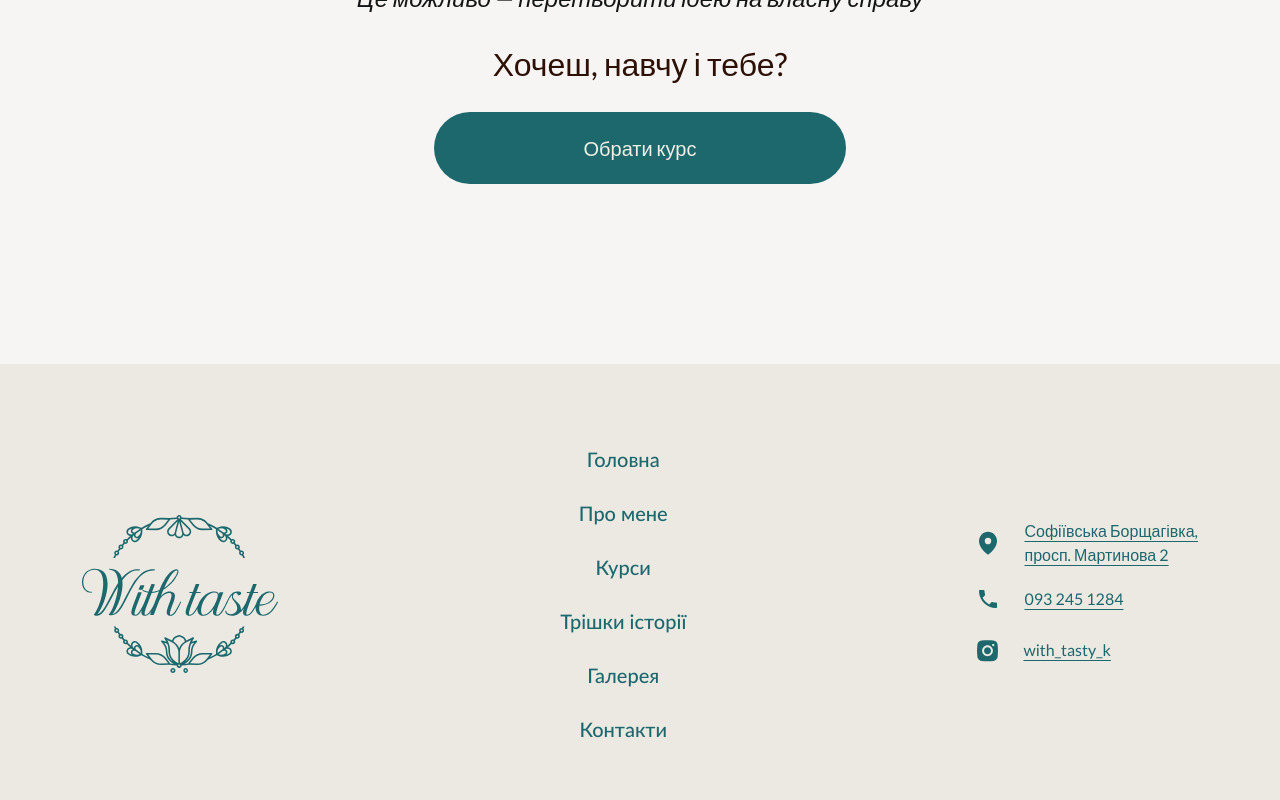
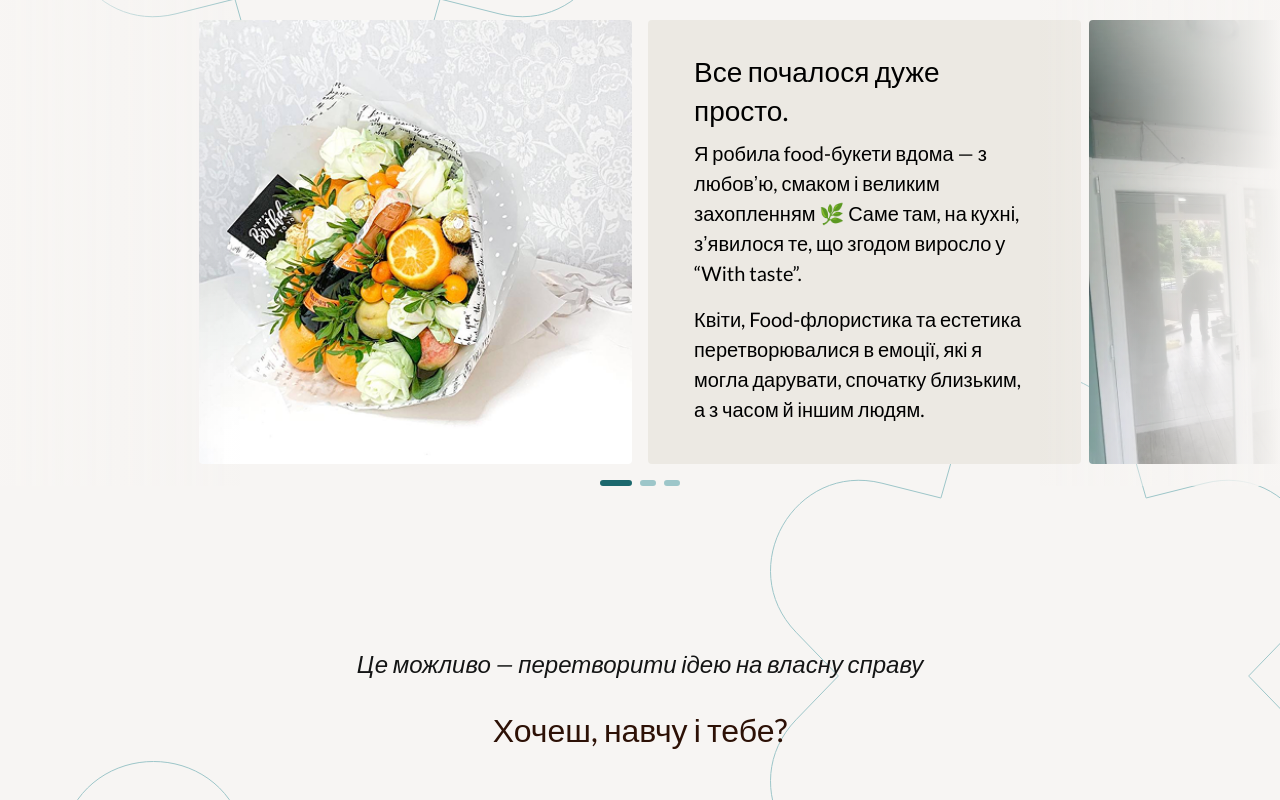
Before and after one commit to 7flowsstudio/floristics_agency, a Next.js app: page /history in a window 1280 px wide. Shown: the part 220-1020 px from the top of the page. Built offline with nearby package versions, Linux system fonts and the light colour scheme.

Commit message:
feat: add history page

```diff
--- a/src/app/(about-style)/about/page.tsx
+++ b/src/app/(about-style)/about/page.tsx
@@ -3,18 +3,18 @@ import InstagramInfo from '@/components/sections/InstagramInfo';
 import { about } from '@/data/about';
 import SliderWithInfo from '@/components/sections/SliderWithInfo';
 
-export type CourseSliderItem = {
+export type SliderItem = {
   id: string;
   title?: string;
-  text: string;
+  text: (string | string[])[];
   imageUrl?: string;
 };
 
 const page = () => {
-  const items: CourseSliderItem[] = about.map((c, index) => ({
+  const items: SliderItem[] = about.map((c, index) => ({
     id: c.id.toString(),
     title: c.title,
-    text: c.text,
+    text: Array.isArray(c.text) ? c.text : [c.text],
     imageUrl: c.img,
   }));
 
--- /dev/null
+++ b/src/app/(history-style)/history/page.tsx
@@ -0,0 +1,35 @@
+import CallToAction from '@/components/sections/CallToAction';
+import SliderWithInfo from '@/components/sections/SliderWithInfo';
+import { histories } from '@/data/history';
+
+export type SliderItem = {
+  id: string;
+  title?: string;
+  text: (string | string[])[];
+  imageUrl?: string;
+};
+
+const page = () => {
+  const items: SliderItem[] = histories.map((c, index) => ({
+    id: c.id.toString(),
+    title: c.title,
+    text: Array.isArray(c.text) ? c.text : [c.text],
+    imageUrl: c.img,
+  }));
+  return (
+    <>
+      <SliderWithInfo heading="Трішки історії" items={items} />
+      <CallToAction
+        text="Це можливо — перетворити ідею на власну справу"
+        question="Хочеш, навчу і тебе?"
+        buttonText="Обрати курс"
+        href="/courses"
+        sectionClassName='pt-[36px] md:pt-[160px]'
+        textClassName='text-[24px] not-italic md:italic'
+        questionClassName='text-[18px] mb-[40px]'
+      />
+    </>
+  );
+};
+
+export default page;
--- a/src/app/(history-style)/layout.tsx
+++ b/src/app/(history-style)/layout.tsx
@@ -7,11 +7,9 @@ export default function HistoryLayout({
   children: React.ReactNode;
 }) {
   return (
-    <>
+    <div className="relative min-h-screen">
       <StarsLayer stars={historyStars} />
-      <main className="relative z-20 flex-1 bg-background scroll-smooth scroll-pt-12.5 overflow-x-hidden w-full">
-        {children}
-      </main>
-    </>
+      <main className="relative z-20 w-full">{children}</main>
+    </div>
   );
 }
--- a/src/app/history/page.tsx
+++ /dev/null
@@ -1,18 +0,0 @@
-import CallToAction from '@/components/sections/CallToAction'
-import SectionHeading from '@/components/ui/SectionHeading'
-
-const page = () => {
-  return (
-    <div className="pt-[105px] lg:pt-[160px]">
-       <SectionHeading className="font-secondary text-primary text-[36px] lg:text-[64px] leading-10">Трішки історії</SectionHeading>
-       <CallToAction
-        text="Це можливо — перетворити ідею на власну справу"
-        question="Хочеш, навчу і тебе?"
-        buttonText="Обрати курс"
-        href="/courses"
-      />
-    </div>
-  )
-}
-
-export default page
--- a/src/components/sections/CallToAction.tsx
+++ b/src/components/sections/CallToAction.tsx
@@ -1,7 +1,6 @@
 'use client';
-
+import clsx from 'clsx';
 import Container from '../layout/Container';
-import SectionHeading from '../ui/SectionHeading';
 import Button from '../ui/Button';
 
 interface CallToActionProps {
@@ -11,6 +10,9 @@ interface CallToActionProps {
   buttonText: string;
   href?: string;
   onClick?: () => void;
+  sectionClassName?: string;
+  textClassName?: string;
+  questionClassName?:string;
 }
 
 export default function CallToAction({
@@ -19,12 +21,24 @@ export default function CallToAction({
   text,
   buttonText,
   href,
+  sectionClassName = '',
+  textClassName = '',
+  questionClassName=''
 }: CallToActionProps) {
   return (
-    <section className="pb-[40px] lg:pb-[180px]">
+    <section className={clsx('pb-[40px] lg:pb-[180px]', sectionClassName)}>
       <Container className="text-center flex flex-col items-center gap-6 w-full">
-        {text && <p className="max-w-xl text-black md:text-[24px] italic md:max-w-[844px]">{text}</p>}
-        <p className="text-[16px] md:text-[32px] text-dark-brown">
+        {text && (
+          <p
+            className={clsx(
+              'max-w-xl text-black md:text-[24px] italic md:max-w-[844px]',
+              textClassName,
+            )}
+          >
+            {text}
+          </p>
+        )}
+        <p className={clsx('text-[16px] md:text-[32px] text-dark-brown', questionClassName)}>
           {question}{' '}
           {highlight && <span className="font-secondary">{highlight}</span>}
         </p>
--- a/src/components/sections/SliderWithInfo.tsx
+++ b/src/components/sections/SliderWithInfo.tsx
@@ -8,7 +8,7 @@ import Image from 'next/image';
 export type SliderItem = {
   id: string;
   title?: string;
-  text: string;
+  text: (string | string[])[];
   imageUrl?: string;
 };
 
@@ -50,7 +50,7 @@ const SliderWithInfo: FC<SliderWithInfoProps> = ({ heading, items }) => {
               "
             >
               {item.imageUrl && (
-                <div className="relative w-full md:w-[433px] aspect-[4/3] md:aspect-auto md:h-[433px] flex-shrink-0">
+                <div className="relative w-full md:w-[433px] aspect-[4/3] md:aspect-auto md:h-full flex-shrink-0">
                   <Image
                     src={item.imageUrl}
                     alt={item.title || 'image'}
@@ -60,16 +60,29 @@ const SliderWithInfo: FC<SliderWithInfoProps> = ({ heading, items }) => {
                 </div>
               )}
 
-              <div className="flex flex-col gap-2 bg-card px-[29px] py-[16px] md:w-[433px] rounded h-full">
+              <div className="flex flex-col gap-2 bg-card px-[29px] py-[16px] md:w-[433px] rounded h-full lg:px-[46px] lg:py-[32px]">
                 {item.title && (
-                  <p className="font-medium text-xl lg:text-[20px]">
+                  <p className="text-xl lg:text-[28px]">
                     {item.title}
                   </p>
                 )}
 
-                {item.text && (
-                  <p className="text-base lg:text-[20px]">{item.text}</p>
-                )}
+                {item.text.map((line, i) => {
+                  if (Array.isArray(line)) {
+                    return (
+                      <ul key={i} className="pl-5 mb-2">
+                        {line.map((li, j) => (
+                          <li className="text-base lg:text-[20px]" key={j}>{li}</li>
+                        ))}
+                      </ul>
+                    );
+                  }
+                  return (
+                    <p key={i} className="mb-2 text-base lg:text-[20px]">
+                      {line}
+                    </p>
+                  );
+                })}
               </div>
             </div>
           )}
--- a/src/components/ui/Slider.tsx
+++ b/src/components/ui/Slider.tsx
@@ -39,7 +39,8 @@ function Slider<T>({
     const slideWidth = container.firstElementChild?.clientWidth || 1;
     const containerWidth = container.clientWidth;
     const visibleSlides = Math.floor(containerWidth / (slideWidth + gap));
-    setPages(Math.max(items.length - visibleSlides + 1, 1));
+    // setPages(Math.max(items.length - visibleSlides + 1, 1));
+    setPages(items.length)
   };
 
   // Слідкуємо за скролом
--- /dev/null
+++ b/src/data/history.ts
@@ -0,0 +1,35 @@
+export const histories = [
+  {
+    id: 1,
+    img: '/img/history/history1.webp',
+    title: 'Все почалося дуже просто.',
+    text: [
+      'Я робила food-букети вдома — з любовʼю, смаком і великим захопленням 🌿 Саме там, на кухні, зʼявилося те, що згодом виросло у “With taste”.',
+      'Квіти, Food-флористика та естетика перетворювалися в емоції, які я могла дарувати, спочатку близьким, а з часом й іншим людям.',
+    ],
+  },
+  {
+    id: 2,
+    img: '/img/history/history2.webp',
+    text: [
+      'Згодом прийшло чітке відчуття: я хочу більшого простору, глибини, масштабу.',
+      'Почався довгий пошук приміщення — сумніви, очікування, віра.',
+      'І коли я знайшла майбутній простір для своєї справи — стало зрозуміло: так, це те, що потрібно.',
+    ],
+  },
+  {
+    id: 3,
+    img: '/img/about/about3.webp',
+    text: [
+      'У той момент народилося рішення створювати не просто студію food-флористики, а простір, де поєднуються:',
+      [
+        '✨ флористика',
+        '✨ майстер-класи',
+        '✨ творчість',
+        '✨ малювання',
+        '✨ акторська майстерність',
+        '✨ музичне мистецтво',
+      ],
+    ],
+  },
+];
--- /dev/null
+++ b/src/decorations/galleryStars.tsx
@@ -0,0 +1,12 @@
+import { Star } from '@/lib/types/stars';
+import Star2 from '@/components/ui/decorations/Star2';
+import Star3 from '@/components/ui/decorations/Star3';
+import Star4 from '@/components/ui/decorations/Star4';
+import Star5 from '@/components/ui/decorations/Star5';
+
+export const galleryStars: Star[] = [
+  { svg: <Star3 />, position: { top: '0', left: '44%' } },
+  { svg: <Star4 />, position: { left: '0', top: '55vh' } },
+  { svg: <Star2 />, position: { left: '15%', top: '120vh' } },
+  { svg: <Star5 />, position: { right: '0', top: '165vh' } },
+];
--- /dev/null
+++ b/src/decorations/historyStars.tsx
@@ -0,0 +1,43 @@
+import { Star } from '@/lib/types/stars';
+import Star2 from '@/components/ui/decorations/Star2';
+import Star3 from '@/components/ui/decorations/Star3';
+import Star4 from '@/components/ui/decorations/Star4';
+import Star5 from '@/components/ui/decorations/Star5';
+
+export const historyStars: Star[] = [
+  { svg: <Star3 />, position: { top: '-2.5%', left: '5%' } },
+  {
+    svg: (
+      <svg
+        width="510"
+        height="604"
+        viewBox="0 0 510 604"
+        fill="none"
+        xmlns="http://www.w3.org/2000/svg"
+      >
+        <path
+          d="M187.609 65.4277C212.27 -21.1427 334.73 -21.1427 359.391 65.4277L375.943 123.537L376.076 124.003L376.546 123.885L435.054 109.192C522.214 87.3041 583.45 193.552 520.943 258.236L478.989 301.652L478.653 302L478.989 302.348L520.943 345.764C583.45 410.448 522.214 516.696 435.054 494.808L376.546 480.115L376.076 479.997L375.943 480.463L359.391 538.572C334.73 625.143 212.27 625.143 187.609 538.572L171.057 480.463L170.924 479.997L170.454 480.115L111.946 494.808C24.7859 516.696 -36.4497 410.448 26.0566 345.764L68.0107 302.348L68.3467 302L68.0107 301.652L26.0566 258.236C-36.4497 193.552 24.7859 87.3041 111.946 109.192L170.454 123.885L170.924 124.003L171.057 123.537L187.609 65.4277Z"
+          stroke="#9DC6C9"
+        />
+      </svg>
+    ),
+    position: { right: '0', top: '46%' },
+  },
+  {
+    svg: (
+      <svg
+        width="440"
+        height="632"
+        viewBox="0 0 440 632"
+        fill="none"
+        xmlns="http://www.w3.org/2000/svg"
+      >
+        <path
+          d="M63.5039 68.4551C89.3431 -22.1515 217.657 -22.1515 243.496 68.4551L260.836 129.258L260.969 129.724L261.438 129.605L322.727 114.231C414.055 91.3222 478.215 202.526 412.723 270.224L368.773 315.652L368.438 316L368.773 316.348L412.723 361.776C478.215 429.474 414.055 540.678 322.727 517.769L261.438 502.395L260.969 502.276L260.836 502.742L243.496 563.545C217.657 654.151 89.3431 654.151 63.5039 563.545L46.1641 502.742L46.0312 502.276L45.5615 502.395L-15.7266 517.769C-107.055 540.678 -171.215 429.474 -105.723 361.776L-61.7734 316.348L-61.4375 316L-61.7734 315.652L-105.723 270.224C-171.215 202.526 -107.055 91.3222 -15.7266 114.231L45.5615 129.605L46.0312 129.724L46.1641 129.258L63.5039 68.4551Z"
+          stroke="#9DC6C9"
+        />
+      </svg>
+    ),
+    position: { left: '0', bottom: '-25%' },
+  },
+];
```
Also changed, not shown: public/img/history/history1.webp (added), public/img/history/history2.webp (added).
